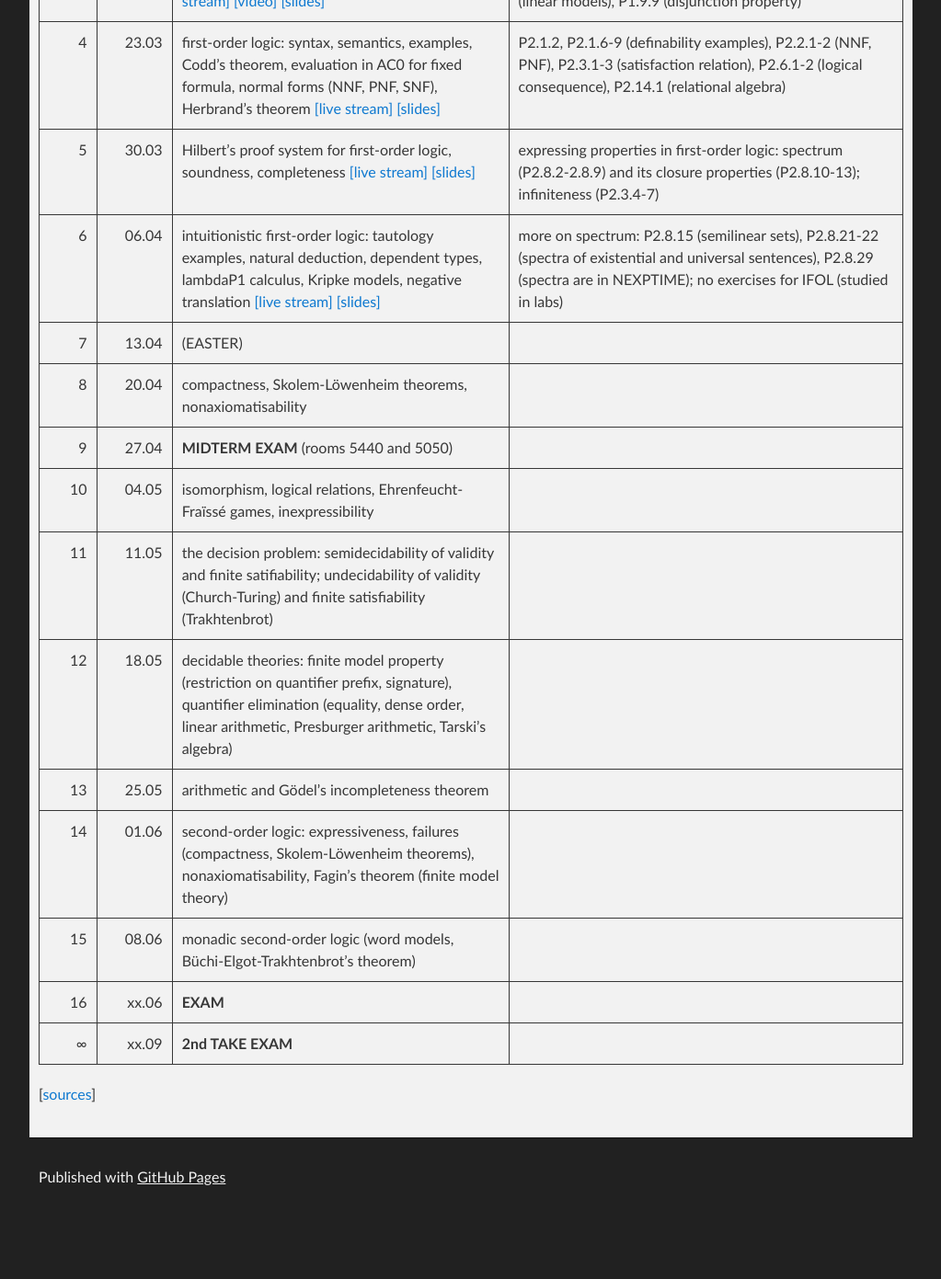
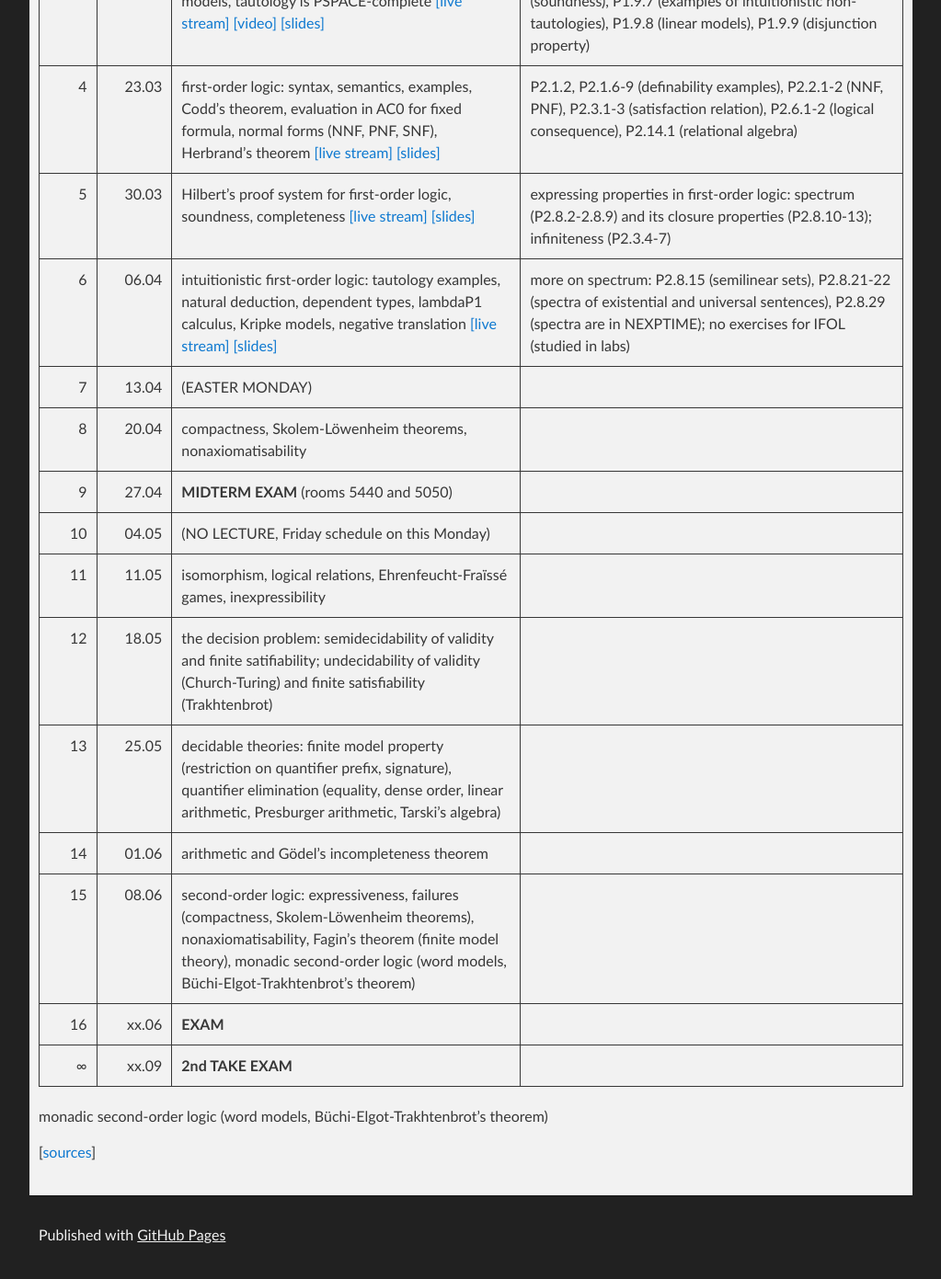
Before and after one commit to lclem/logic_course, a Jekyll site: the page built from docs/index.md, in a window 1280 px wide and 1400 px high, scrolled down 2471 px. Shown: the top 1391 px of the window at 92% size, without its empty margins (128-1151 px from the left). Built offline with Jekyll 4.4.1, drawn with Linux system fonts in a browser that asks for light colours; our own code applies the rules of GitHub Pages for plain Markdown files; before the commit the page ends 3808 px from its top, so only the background shows below that; some of the changed text lies outside the part shown.

Commit message:
Update index.md

```diff
--- a/docs/index.md
+++ b/docs/index.md
@@ -60,16 +62,18 @@
 | 4 | 23.03 | first-order logic: syntax, semantics, examples, Codd's theorem, evaluation in AC0 for fixed formula, normal forms (NNF, PNF, SNF), Herbrand's theorem [[live stream]](https://youtu.be/R_aFVUzb7d8) [[slides]](slides/05-first_order_logic.pdf) | P2.1.2, P2.1.6-9 (definability examples), P2.2.1-2 (NNF, PNF), P2.3.1-3 (satisfaction relation), P2.6.1-2 (logical consequence), P2.14.1 (relational algebra) |
 | 5 | 30.03 | Hilbert's proof system for first-order logic, soundness, completeness [[live stream]](https://youtu.be/i1Nl1XOGxZ0) [[slides]](slides/06-completeness_FO.pdf) | expressing properties in first-order logic: spectrum (P2.8.2-2.8.9) and its closure properties (P2.8.10-13); infiniteness (P2.3.4-7) |
 | 6 | 06.04 | intuitionistic first-order logic: tautology examples, natural deduction, dependent types, lambdaP1 calculus, Kripke models, negative translation [[live stream]](https://youtu.be/epzULiW39p8) [[slides]](slides/07-intuitionistic_FO.pdf) | more on spectrum: P2.8.15 (semilinear sets), P2.8.21-22 (spectra of existential and universal sentences), P2.8.29 (spectra are in NEXPTIME); no exercises for IFOL (studied in labs) |
-| 7 | 13.04 | (EASTER) |
+| 7 | 13.04 | (EASTER MONDAY) |
 | 8 | 20.04 | compactness, Skolem-Löwenheim theorems, nonaxiomatisability | |
 | 9 | 27.04 | **MIDTERM EXAM** (rooms 5440 and 5050) | |
-| 10 | 04.05 | isomorphism, logical relations, Ehrenfeucht-Fraïssé games, inexpressibility | |
-| 11 | 11.05 | the decision problem: semidecidability of validity and finite satifiability; undecidability of validity (Church-Turing) and finite satisfiability (Trakhtenbrot) | |
-| 12 | 18.05 | decidable theories: finite model property (restriction on quantifier prefix, signature), quantifier elimination (equality, dense order, linear arithmetic, Presburger arithmetic, Tarski's algebra) | |
-| 13 | 25.05 | arithmetic and Gödel's incompleteness theorem | |
-| 14 | 01.06 | second-order logic: expressiveness, failures (compactness, Skolem-Löwenheim theorems), nonaxiomatisability, Fagin's theorem (finite model theory) | |
-| 15 | 08.06 | monadic second-order logic (word models, Büchi-Elgot-Trakhtenbrot's theorem) | |
+| 10 | 04.05 | (NO LECTURE, Friday schedule on this Monday) | |
+| 11 | 11.05 | isomorphism, logical relations, Ehrenfeucht-Fraïssé games, inexpressibility | |
+| 12 | 18.05 | the decision problem: semidecidability of validity and finite satifiability; undecidability of validity (Church-Turing) and finite satisfiability (Trakhtenbrot) | |
+| 13 | 25.05 | decidable theories: finite model property (restriction on quantifier prefix, signature), quantifier elimination (equality, dense order, linear arithmetic, Presburger arithmetic, Tarski's algebra) | |
+| 14 | 01.06 | arithmetic and Gödel's incompleteness theorem | |
+| 15 | 08.06 | second-order logic: expressiveness, failures (compactness, Skolem-Löwenheim theorems), nonaxiomatisability, Fagin's theorem (finite model theory), monadic second-order logic (word models, Büchi-Elgot-Trakhtenbrot's theorem) | |
 | 16 | xx.06 | **EXAM** | |
 | ∞ | xx.09 | **2nd TAKE EXAM** | |
 
+monadic second-order logic (word models, Büchi-Elgot-Trakhtenbrot's theorem)
+
 [[sources](https://github.com/lclem/logic_course)]
```
Also changed, not shown: other parts of docs/index.md (+4 -2 lines).
